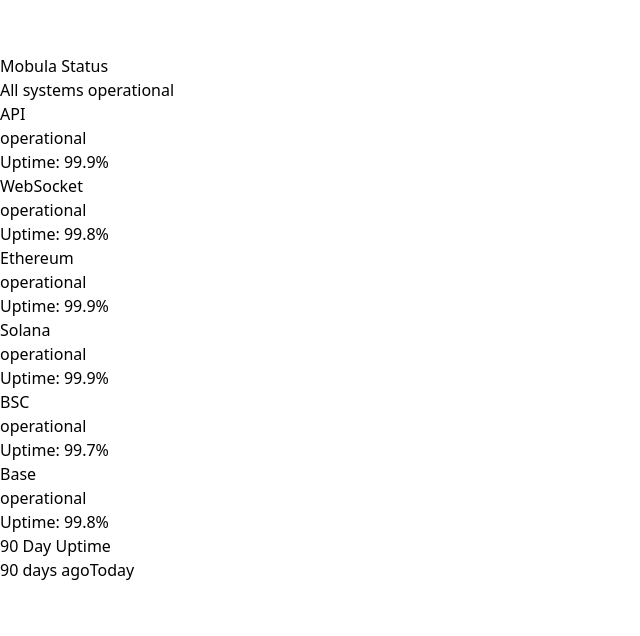
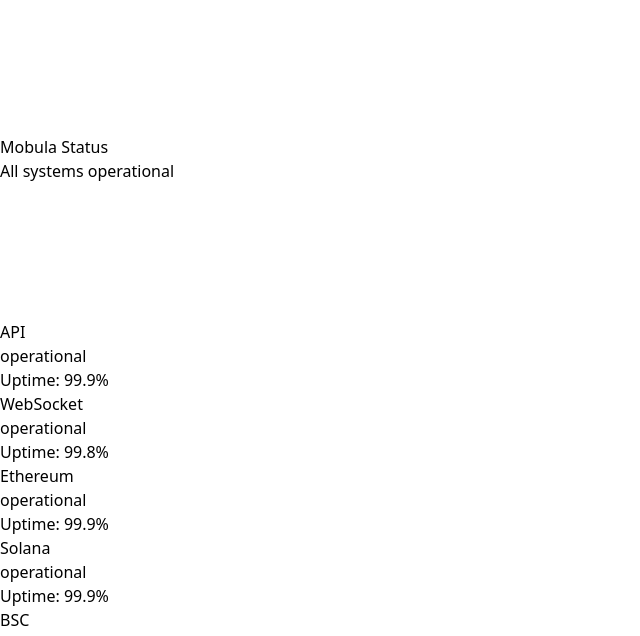
Before and after one commit to Flotapponnier/status-page-mobula, a React (Vite) app: page / in a window 1280 px wide. Shown: the part 164-800 px from the top of the page, without its empty margins (0-640 px from the left). Built offline with nearby package versions, Linux system fonts and the light colour scheme; the HTML template or start-up script is replaced by a standard one.

Commit message:
more stars, bigger size, mouse repulsion effect

```diff
--- a/src/components/StarsBackground.tsx
+++ b/src/components/StarsBackground.tsx
@@ -19,16 +19,16 @@
   const [, setTick] = useState(0)
 
   useEffect(() => {
-    // Generate stars (discreet - 60 stars only)
+    // Generate stars (120 stars)
     const stars: Star[] = []
     const colors = ['bg-zinc-600', 'bg-zinc-500', 'bg-zinc-400']
 
-    for (let i = 0; i < 60; i++) {
+    for (let i = 0; i < 120; i++) {
       stars.push({
         x: 50,
         y: 50,
-        size: Math.random() > 0.7 ? 2 : 1,
-        opacity: 0.2 + Math.random() * 0.4, // Max 0.6 opacity (discreet)
+        size: Math.random() > 0.5 ? 3 : 2,
+        opacity: 0.3 + Math.random() * 0.4,
         color: colors[Math.floor(Math.random() * colors.length)],
         orbitRadius: 50 + Math.random() * 350,
         orbitSpeed: 0.0002 + Math.random() * 0.0003,
@@ -63,21 +63,35 @@
     let animationId: number
     const animate = () => {
       starsRef.current.forEach((star) => {
-        // Calculate distance from mouse
-        const dx = mouseRef.current.x - centerRef.current.x
-        const dy = mouseRef.current.y - centerRef.current.y
-        const distanceFromCenter = Math.sqrt(dx * dx + dy * dy)
+        // Update angle for orbit
+        star.angle += star.orbitSpeed
 
-        // Adjust orbit speed based on mouse proximity (subtle effect)
-        const influenceFactor = Math.min(distanceFromCenter / 400, 1)
-        const adjustedSpeed = star.orbitSpeed * (1 + influenceFactor * 0.3)
+        // Calculate base orbit position
+        const baseX = 50 + Math.cos(star.angle) * (star.orbitRadius / 8)
+        const baseY = 50 + Math.sin(star.angle) * (star.orbitRadius / 8)
 
-        // Update angle
-        star.angle += adjustedSpeed
+        // Calculate star position in pixels relative to center
+        const starX = centerRef.current.x + (baseX - 50) * 8
+        const starY = centerRef.current.y + (baseY - 50) * 8
 
-        // Calculate position
-        star.x = 50 + Math.cos(star.angle) * (star.orbitRadius / 8)
-        star.y = 50 + Math.sin(star.angle) * (star.orbitRadius / 8)
+        // Calculate distance from mouse to star
+        const dx = mouseRef.current.x - starX
+        const dy = mouseRef.current.y - starY
+        const distanceToMouse = Math.sqrt(dx * dx + dy * dy)
+
+        // If mouse is within 150px radius, push star away
+        const pushRadius = 150
+        if (distanceToMouse < pushRadius && distanceToMouse > 0) {
+          const pushStrength = (pushRadius - distanceToMouse) / pushRadius
+          const pushX = -(dx / distanceToMouse) * pushStrength * 5
+          const pushY = -(dy / distanceToMouse) * pushStrength * 5
+
+          star.x = baseX + pushX
+          star.y = baseY + pushY
+        } else {
+          star.x = baseX
+          star.y = baseY
+        }
       })
 
       setTick(t => t + 1)
--- a/src/components/StatusDashboard.tsx
+++ b/src/components/StatusDashboard.tsx
@@ -11,17 +11,15 @@
   return (
     <div className="relative z-10 min-h-screen flex flex-col p-8">
       {/* Nav */}
-      <nav className="absolute top-8 right-8">
-        <img src="/logo.svg" alt="Mobula" className="h-8 w-auto" />
+      <nav className="absolute top-8 right-8 flex items-center gap-4">
+        <div className="text-right">
+          <h1 className="text-xl font-bold">Mobula Status</h1>
+          <p className="text-sm text-zinc-400">All systems operational</p>
+        </div>
+        <img src="/logo.svg" alt="Mobula" className="h-12 w-auto" />
       </nav>
 
-      <div className="max-w-4xl w-full mx-auto flex flex-col justify-center flex-1">
-        {/* Header */}
-        <div className="text-center mb-16">
-          <h1 className="text-4xl font-bold mb-4">Mobula Status</h1>
-          <p className="text-zinc-400">All systems operational</p>
-        </div>
-
+      <div className="max-w-4xl w-full mx-auto flex flex-col justify-center flex-1 mt-24">
         {/* Services Grid */}
         <div className="grid grid-cols-1 md:grid-cols-2 gap-4 mb-16">
           {services.map((service) => (
```
